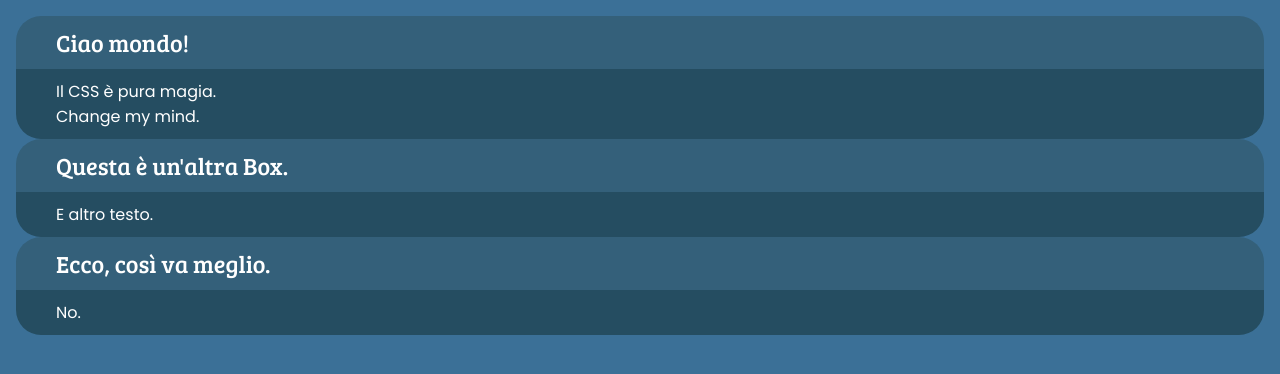
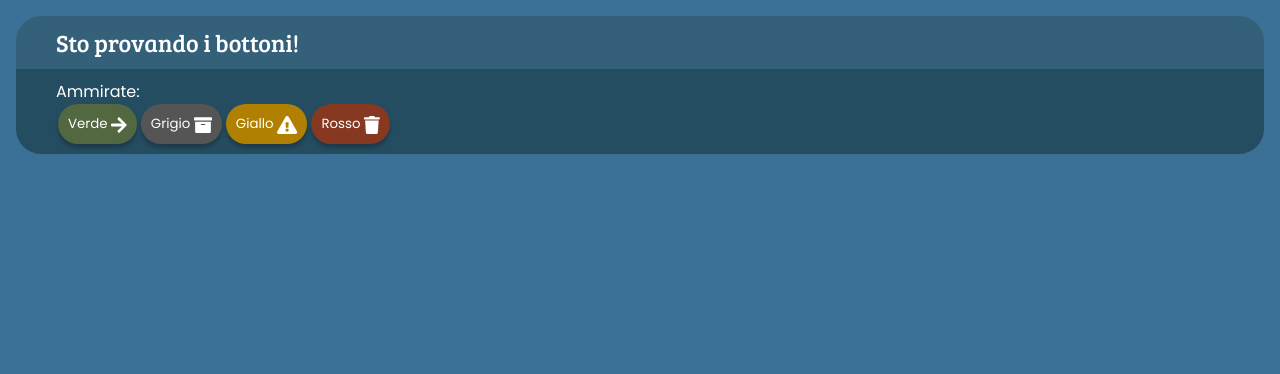
Before and after one commit to pds-nest/2021-g2-nest, a React (Create React App) app in the folder code/frontend/: page / in a window 1280 px wide. Shown: the top 374 px of the page. Built offline with nearby package versions, Linux system fonts and the light colour scheme.

Commit message:
✨ Add button with FontAwesomeIcon support

```diff
--- a/code/frontend/package.json
+++ b/code/frontend/package.json
@@ -3,6 +3,11 @@
     "version": "0.1.0",
     "private": true,
     "dependencies": {
+        "@fortawesome/fontawesome-svg-core": "^1.2.35",
+        "@fortawesome/free-brands-svg-icons": "^5.15.3",
+        "@fortawesome/free-regular-svg-icons": "^5.15.3",
+        "@fortawesome/free-solid-svg-icons": "^5.15.3",
+        "@fortawesome/react-fontawesome": "^0.1.14",
         "@testing-library/jest-dom": "^5.11.10",
         "@testing-library/react": "^11.2.6",
         "@testing-library/user-event": "^12.8.3",
--- a/code/frontend/src/App.js
+++ b/code/frontend/src/App.js
@@ -2,6 +2,8 @@ import {useState} from "react"
 import classNames from "classnames"
 import Style from "./App.module.css"
 import BoxWithHeader from "./components/BoxWithHeader"
+import Button from "./components/Button"
+import { faArchive, faArrowRight, faExclamationTriangle, faTrash } from "@fortawesome/free-solid-svg-icons"
 
 
 export default function App() {
@@ -10,29 +12,20 @@ export default function App() {
     return (
         <div className={classNames(Style.App, theme)}>
             <BoxWithHeader
-                header={"Ciao mondo!"}
+                header={"Sto provando i bottoni!"}
             >
                 <div>
                     <div>
-                        Il CSS è pura magia.
+                        Ammirate:
                     </div>
                     <div>
-                        Change my mind.
+                        <Button color={"Green"} icon={faArrowRight}>Verde</Button>
+                        <Button color={"Grey"} icon={faArchive}>Grigio</Button>
+                        <Button color={"Yellow"} icon={faExclamationTriangle}>Giallo</Button>
+                        <Button color={"Red"} icon={faTrash}>Rosso</Button>
                     </div>
                 </div>
             </BoxWithHeader>
-            <BoxWithHeader
-                header={"Questa è un'altra Box."}
-                body={
-                    <div>
-                        E altro testo.
-                    </div>
-                }
-            />
-            <BoxWithHeader
-                header={"Ecco, così va meglio."}
-                body={"No."}
-            />
         </div>
     )
 }
--- /dev/null
+++ b/code/frontend/src/components/Button.js
@@ -0,0 +1,28 @@
+import React, { isValidElement } from "react"
+import Style from "./Button.module.css"
+import classNames from "classnames"
+import isString from "is-string"
+import {FontAwesomeIcon} from "@fortawesome/react-fontawesome"
+
+
+export default function Button({ children, className, color, icon, ...props }) {
+    let iconElement;
+
+    if(isValidElement(icon)) {
+        iconElement = <span className={Style.Icon}>icon</span>;
+    }
+    else if(icon) {
+        iconElement = (
+            <span className={Style.Icon}><FontAwesomeIcon icon={icon}/></span>
+        )
+    }
+    else {
+        iconElement = null;
+    }
+
+    return (
+        <button className={classNames(Style.Button, Style[`Button${color}`], className)} {...props}>
+            {children} {iconElement}
+        </button>
+    )
+}
--- /dev/null
+++ b/code/frontend/src/components/Button.module.css
@@ -0,0 +1,44 @@
+.Button {
+    font-family: var(--font-regular);
+
+    border-width: 0;
+    border-radius: 25px;
+    box-shadow: 0 4px 4px rgba(0, 0, 0, 0.25);
+
+    padding: 10px;
+    margin: 0 2px;
+
+    cursor: pointer;
+}
+
+.ButtonGreen {
+    color: var(--fg-green);
+    background-color: var(--bg-green);
+    border-color: var(--bg-green);
+}
+
+.ButtonGrey {
+    color: var(--fg-grey);
+    background-color: var(--bg-grey);
+    border-color: var(--bg-grey);
+}
+
+.ButtonYellow {
+    color: var(--fg-yellow);
+    background-color: var(--bg-yellow);
+    border-color: var(--bg-yellow);
+}
+
+.ButtonRed {
+    color: var(--fg-red);
+    background-color: var(--bg-red);
+    border-color: var(--bg-red);
+}
+
+.Icon {
+    font-size: large;
+
+    /* TODO: non so quanto sia una buona idea, ma funziona accettabilmente */
+    line-height: 0;
+    vertical-align: sub;
+}
```
Also changed, not shown: 1 other file (tests, documents, lock files or other folders).
